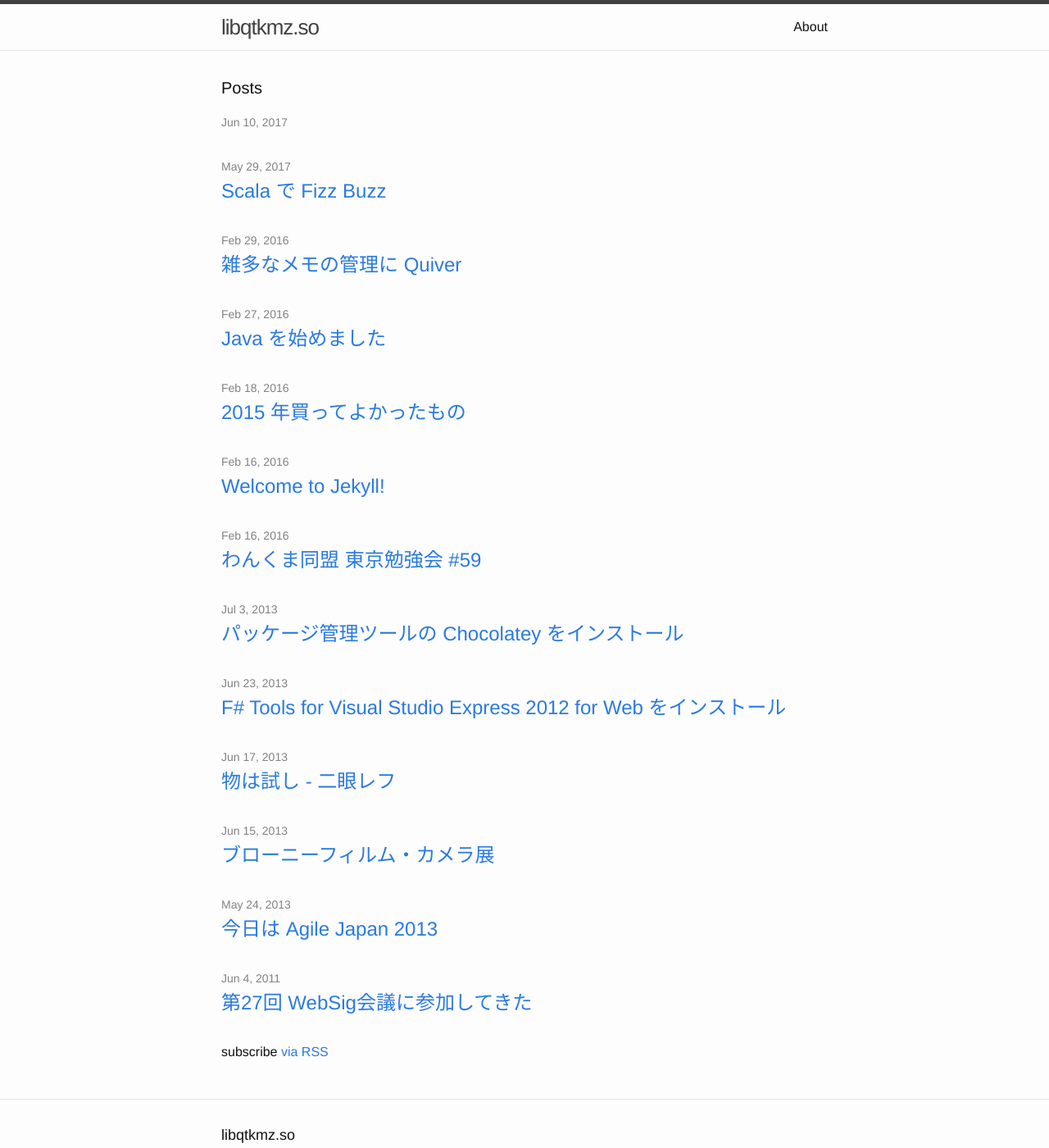
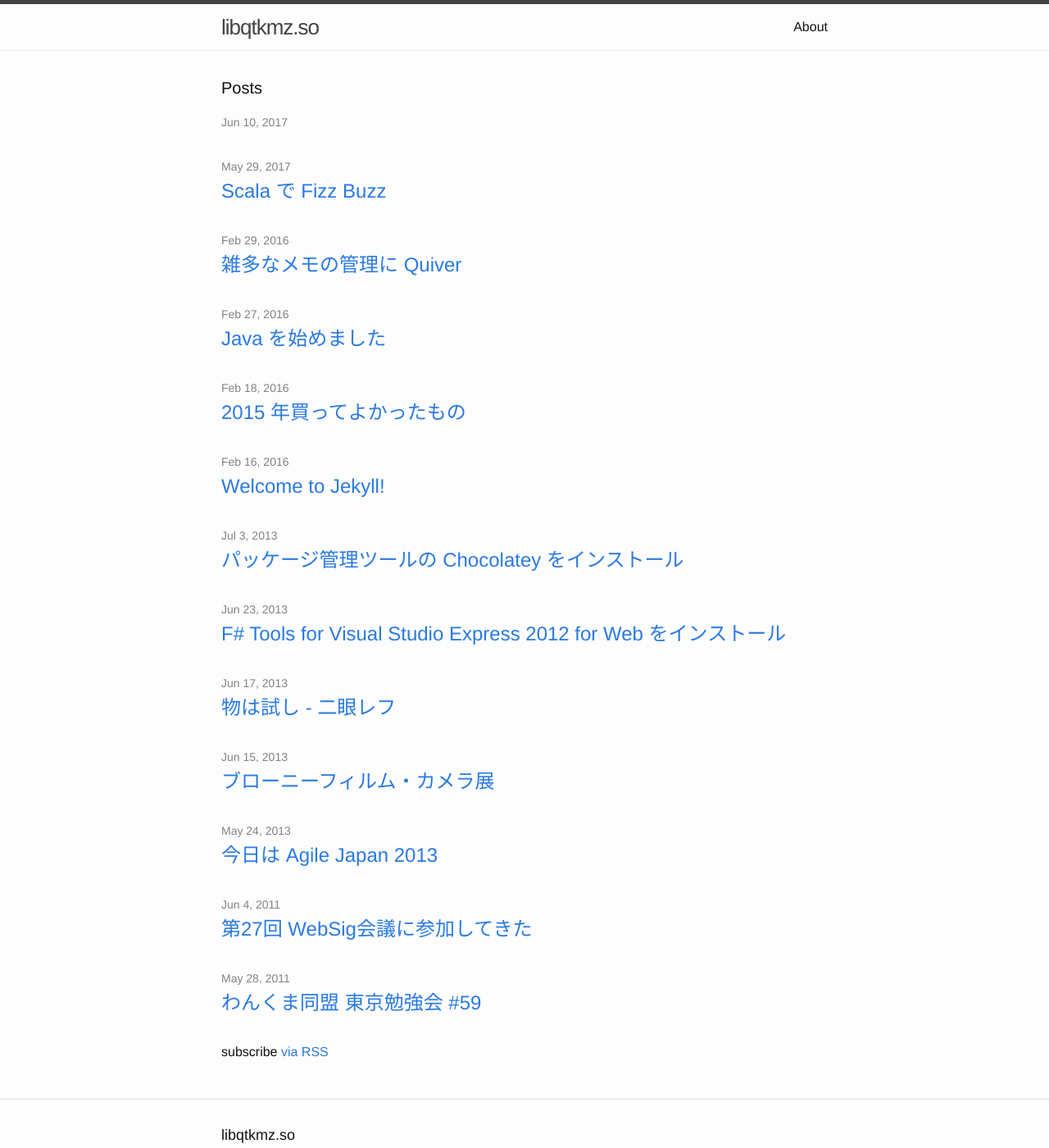
Before and after one commit to qtkmz/qtkmz.github.io, a Jekyll site: the page built from index.html, in a window 1280 px wide and 1400 px high. Shown: the whole window at 82% size. Built offline with Jekyll 4.4.1, drawn with Linux system fonts in a browser that asks for light colours.

Commit message:
Create 2011-05-28-wankuma-study.md

```diff
--- a/_posts/2011-05-28-wankuma-study.md
+++ b/_posts/2011-05-28-wankuma-study.md
@@ -1,7 +1,7 @@
 ---
 layout: post
 title:  "わんくま同盟 東京勉強会 #59"
-date:   2016-02-16 00:52:28 +0900
+date:   2011-05-28
 categories:
 ---
 
```
